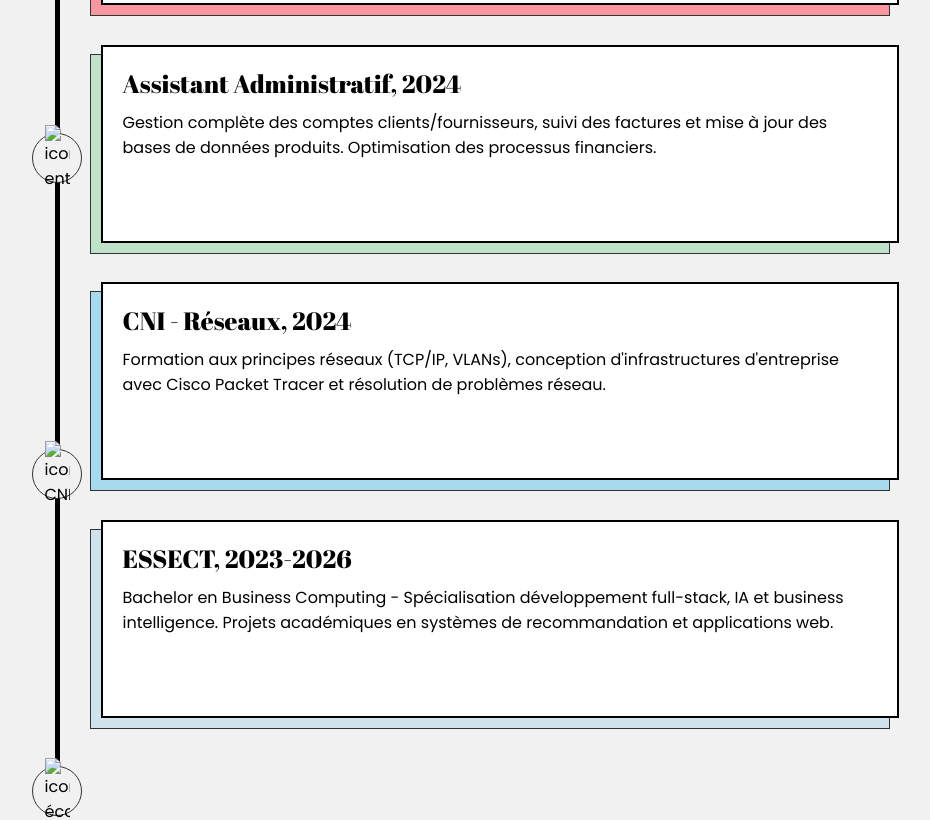
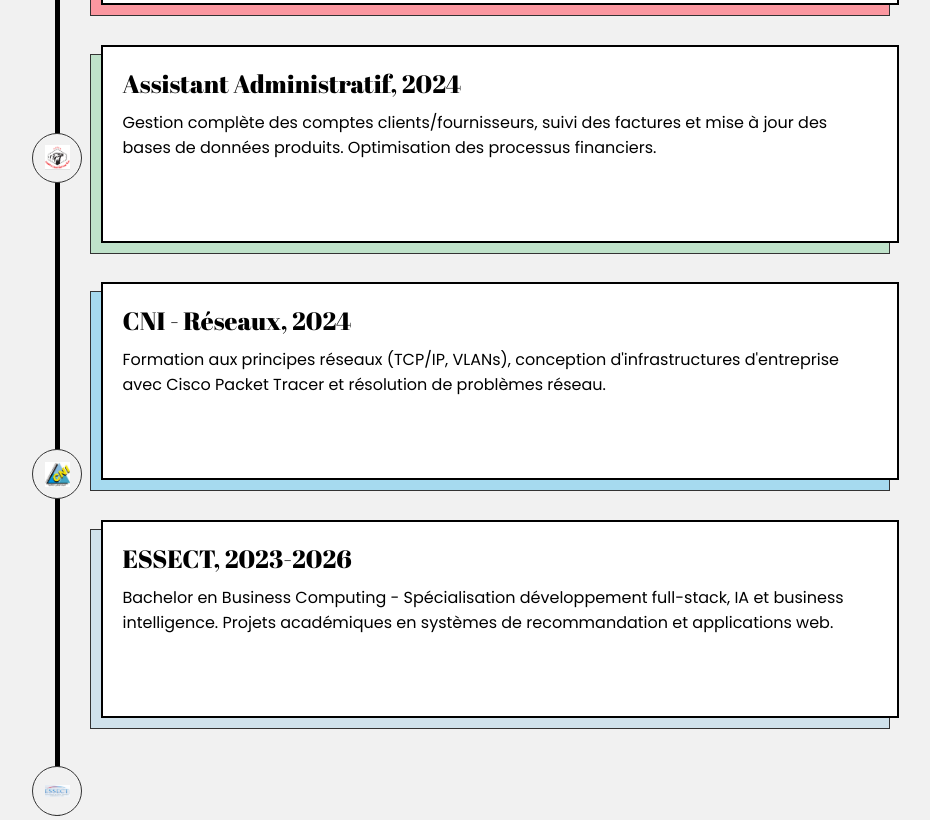
Before and after one commit to khedhriarij/portfolio, a plain HTML site: page index.html in a window 1280 px wide. Shown: the part 4460-5280 px from the top of the page, without its empty margins (153-1083 px from the left). Drawn offline with nearby package versions, Linux system fonts and the light colour scheme; a script that the page names is missing.

```diff
--- a/index.html
+++ b/index.html
@@ -3,7 +3,7 @@
 <head>
     <meta charset="UTF-8">
     <meta name="viewport" content="width=device-width, initial-scale=1.0">
-    <title>Portfolio</title>
+    <title>git add .</title>
     <link rel="stylesheet" href="style.css">
     <link href="https://fonts.googleapis.com/css2?family=Abril+Fatface&family=Poppins&display=swap" rel="stylesheet">
 </head>
@@ -250,13 +250,13 @@
                 <img src="ressources/cni.jpeg" alt="icone CNI">
             </div>
             <div class="boule-ico">
-                <img src="ressources/company.svg" alt="icone entreprise">
+                <img src="ressources/iffa.png" alt="icone entreprise">
             </div>
             <div class="boule-ico">
-                <img src="ressources/cni.svg" alt="icone CNI">
+                <img src="ressources/cni.jpeg" alt="icone CNI">
             </div>
             <div class="boule-ico">
-                <img src="ressources/tel.jpg" alt="icone école">
+                <img src="ressources/logo-essect.png" alt="icone école">
             </div>
         </div>
 
```
Also changed, not shown: ressources/baytt.png (added), ressources/essect.jpeg (added), ressources/iffa.png (added), ressources/logo-essect.png (added), ressources/societe.png (added).
